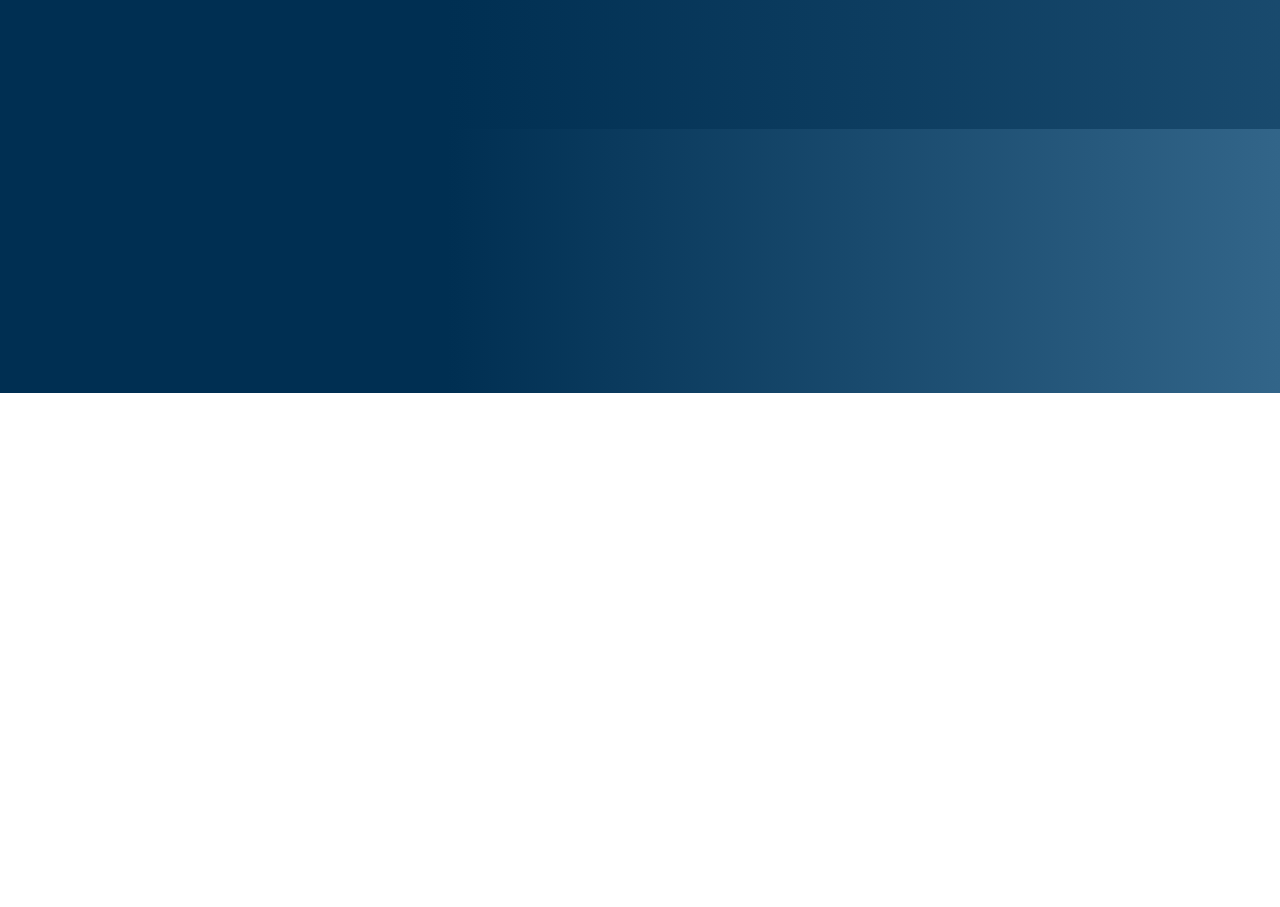
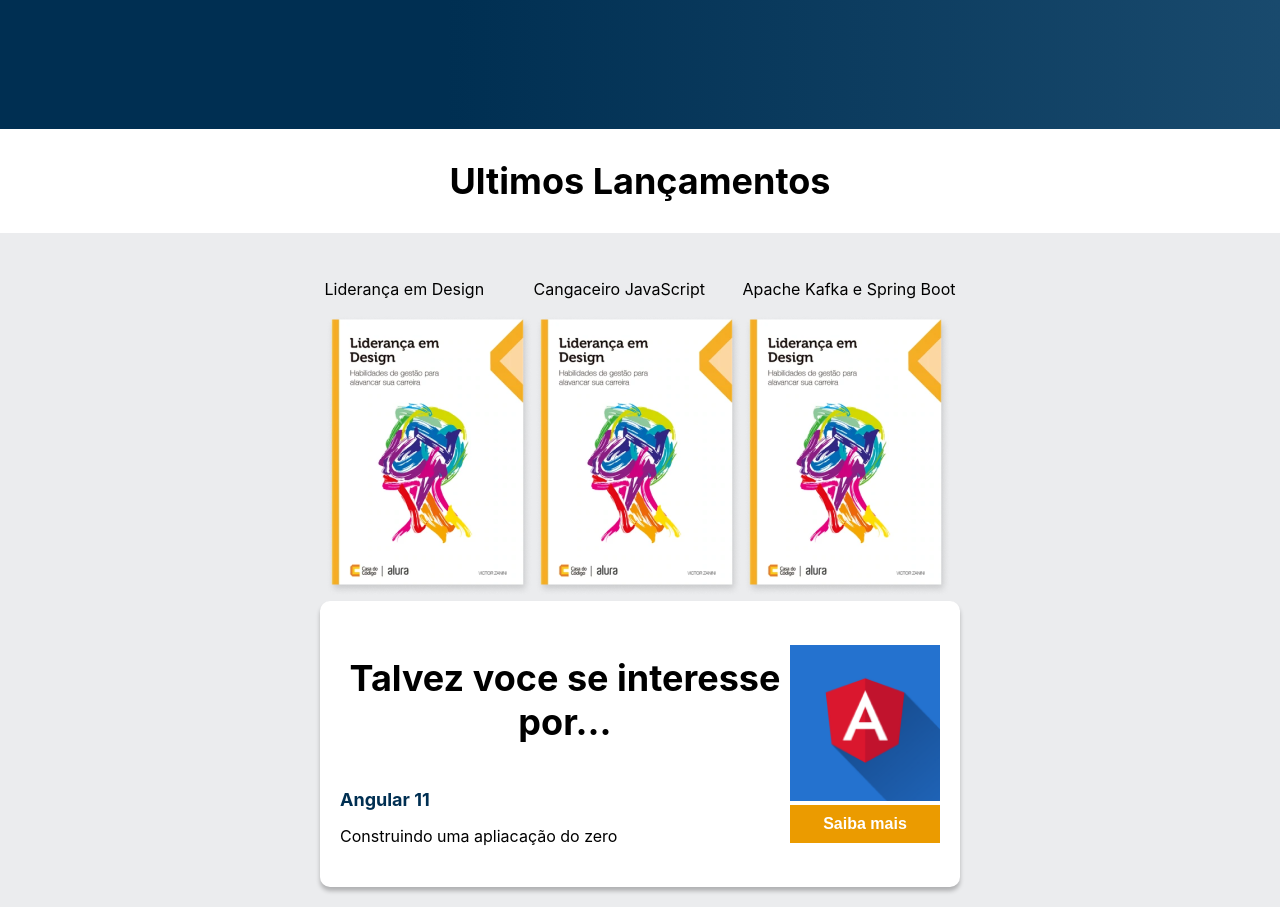
Before and after one commit to joaoVicCampos/alura-books, a React (Create React App) app: page / in a window 1280 px wide. Shown: the part 407-1314 px from the top of the page. Before the commit the page ends 800 px from the top, so only its background shows below. Built offline with nearby package versions, Linux system fonts and the light colour scheme.

Commit message:
finaliza-projeto

```diff
--- a/src/App.js
+++ b/src/App.js
@@ -1,4 +1,5 @@
 import Header from './components/Header';
+import LastDrops from './components/LastDrops';
 import Search from './components/Search';
 import styled from 'styled-components';
 
@@ -18,6 +19,7 @@
     <AppContainer>
       <Header />
       <Search />
+      <LastDrops />
     </AppContainer>
   );
 }
--- /dev/null
+++ b/src/components/CardRecomend/index.jsx
@@ -0,0 +1,64 @@
+import styled from "styled-components"
+import Title from "../Title"
+
+const Card = styled.div`
+    align-items: center;
+    background-color: #FFF;
+    box-shadow: 0px 4px 4px rgba(0, 0, 0, 0.25);
+    border-radius: 10px;
+    display: flex;
+    margin: 0 auto;
+    max-width: 600px;
+    padding: 25px 20px;
+    justify-content: space-around;
+    width: 100%;
+`
+
+const Button = styled.button`
+    background-color: #EB9B00;
+    color: #FFF;
+    padding: 10px 0px;
+    font-size: 16px;
+    border: none;
+    font-weight: 900;
+    display: block;
+    text-align: center;
+    width: 150px;
+    &:hover {
+        cursor: pointer;
+    }
+`
+
+const Desc = styled.p`
+    max-width: 300px;
+`
+
+const Subtitle = styled.h4`
+    color: #002F52;
+    font-size: 18px;
+    font-weight: bold;
+    margin: 15px 0;
+`
+
+const ImgBook = styled.img`
+    width: 150px;
+`
+
+
+const CardRecomend = ({ title, subtitle, desc, img }) => {
+    return (
+        <Card>
+            <div>
+                <Title cor="#000">{title}</Title>
+                <Subtitle>{subtitle}</Subtitle>
+                <Desc>{desc}</Desc>
+            </div>
+            <div>
+                <ImgBook src={img} alt="" />
+                <Button>Saiba mais</Button>
+            </div>
+        </Card >
+    )
+}
+
+export default CardRecomend
--- /dev/null
+++ b/src/components/LastDrops/BdLastDrops.jsx
@@ -0,0 +1,7 @@
+import livro from '../../imagens/livro.png'
+
+export const livros = [
+    { nome: 'Liderança em Design', src: livro, id: 1 },
+    { nome: 'Cangaceiro JavaScript', src: livro, id: 3 },
+    { nome: 'Apache Kafka e Spring Boot', src: livro, id: 4 }
+]
--- /dev/null
+++ b/src/components/LastDrops/index.jsx
@@ -0,0 +1,48 @@
+import { livros } from './BdLastDrops'
+import styled from 'styled-components'
+import Title from '../Title'
+import CardRecomend from '../CardRecomend'
+import livro from '../../imagens/livro2.png'
+
+
+
+const LastDropsContainer = styled.section`
+    background-color: #EBECEE;
+    padding-bottom: 20px;
+    display: flex;
+    flex-direction: column;
+`
+
+const NewBooksContainer = styled.div`
+    margin-top: 30px;
+    display: flex;
+    width: 100%;
+    justify-content: center;
+    cursor: pointer;
+`
+
+const LastDrops = () => {
+    return (
+        <LastDropsContainer>
+            <Title cor='#000'>Ultimos Lançamentos</Title>
+            <NewBooksContainer>
+                {
+                    livros.map((livro) => (
+                        <div>
+                            <p>{livro.nome}</p>
+                            <img src={livro.src} alt="" />
+                        </div>
+                    ))
+                }
+            </NewBooksContainer>
+            <CardRecomend
+                title='Talvez voce se interesse por...'
+                subtitle='Angular 11'
+                desc='Construindo uma apliacação do zero'
+                img={livro}
+            />
+        </LastDropsContainer>
+    )
+}
+
+export default LastDrops
--- /dev/null
+++ b/src/components/Title/index.jsx
@@ -0,0 +1,13 @@
+import styled from "styled-components";
+
+const Title = styled.h2`
+    width: 100%;
+    padding: 30px 0;
+    background-color: #FFF;
+    color: ${props => props.cor || '#EB9B00'};
+    font-size: 36px;
+    text-align: center;
+    margin: 0;
+`
+
+export default Title
```
